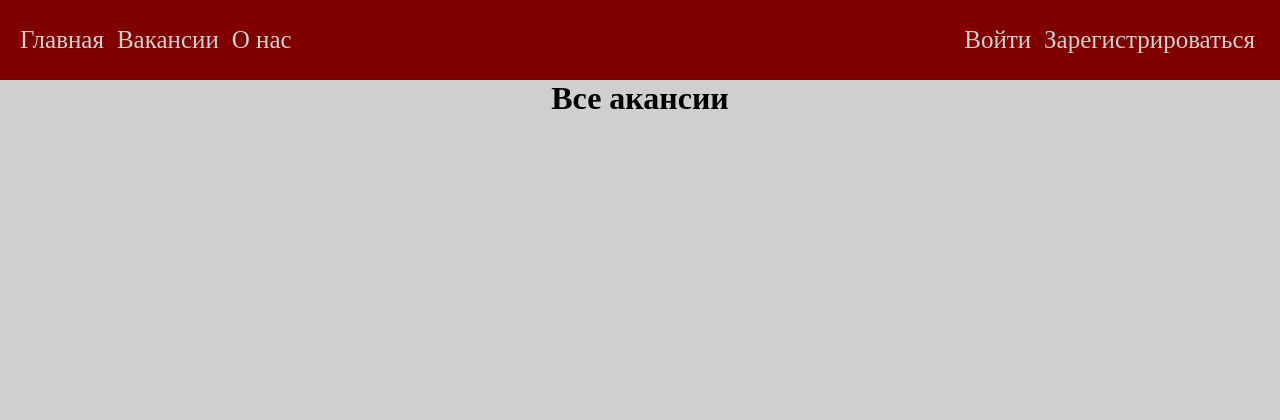
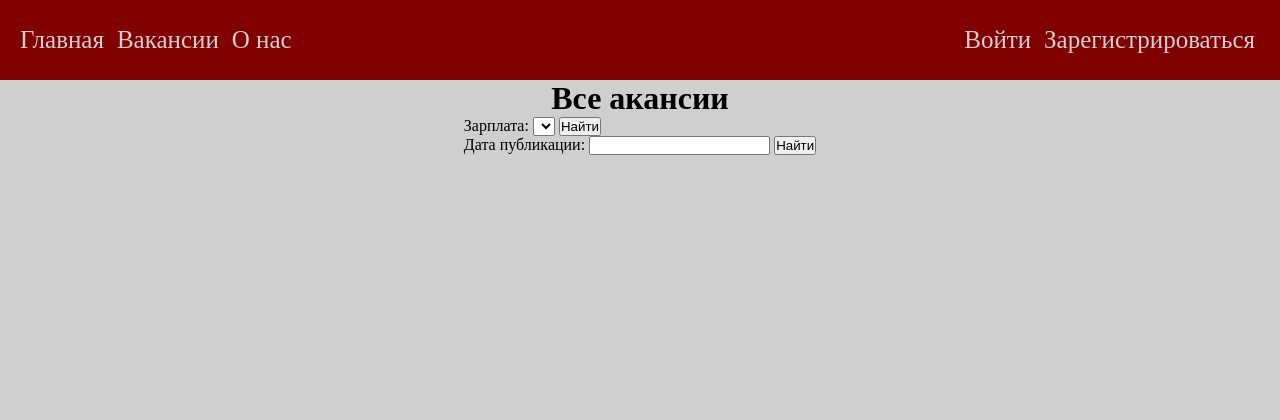
Before and after one commit to Sht0neg/FinalDjangoProject, a Django app: page /vacancy/catalog/ in a window 1280 px wide. Shown: the top 420 px of the page. Run offline with Django 5.2, Linux system fonts and the light colour scheme; data that the repository does not hold is empty.

Commit message:
добавил фильтрацию каталога по зарплате и дате

```diff
--- a/templates/catalog.html
+++ b/templates/catalog.html
@@ -2,6 +2,16 @@
 
 {% block main %}
     <h1>Все акансии</h1>
+    <form class="panel-filter" method="GET">
+        <label for="price">Зарплата:</label>
+        <select name="price" id="price"></select>
+        <input type="submit" value="Найти">
+    </form>
+    <form class="panel-filter" method="GET">
+        <label for="date">Дата публикации:</label>
+        <input name="date">
+        <input type="submit" value="Найти">
+    </form>
     <div class="wrap">
         {% for vacancy in vacancies %}
             <div class="card">
--- a/vacancy/views.py
+++ b/vacancy/views.py
@@ -10,7 +10,13 @@
     context_object_name = "vacancies"
 
 def catalog(req):
+    price = req.GET.get("price")
+    date = req.GET.get("date")
     vacancies = Vacancy.objects.all()
+    if (price):
+        vacancies = vacancies.filter(prices=price)
+    if (date):
+        vacancies = Vacancy.objects.filter(date_public__year__gt=int(date))
     return render(req, "catalog.html", {"vacancies": vacancies})
 
 def vacancy_card(request: HttpRequest, pk: int):
```
